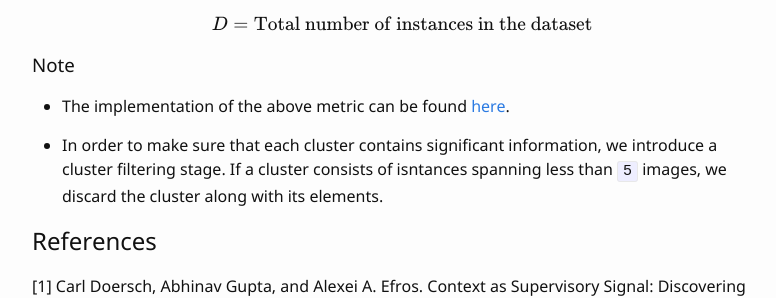
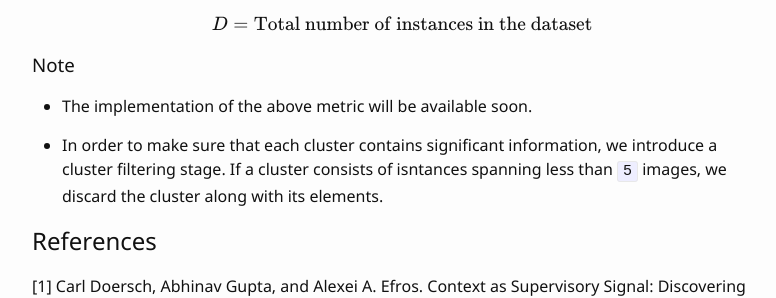
Before and after one commit to obj-disc/obj-disc.github.io, a Jekyll site: the page built from index.md, in a window 1280 px wide and 900 px high, scrolled down 2391 px. Shown: the part 165-463 px from the top of the window, without its empty margins (238-1014 px from the left). Built offline with Jekyll 4.4.1, drawn with Linux system fonts in a browser that asks for light colours; formulas are drawn with MathJax 3.

Commit message:
Fix: removed the link for the metric

```diff
--- a/index.md
+++ b/index.md
@@ -100,7 +100,7 @@ Submissions will be ranked based on the following metric:
 {% endraw %}
 
 ### Note
-- The implementation of the above metric can be found [here](https://github.com/learn2phoenix/cvpr22_vplow_ow).
+- The implementation of the above metric will be available soon.
 
 - In order to make sure that each cluster contains significant information, we introduce a cluster filtering stage. If a cluster consists of isntances spanning less than `5` images, we discard the cluster along with its elements.
 
```
